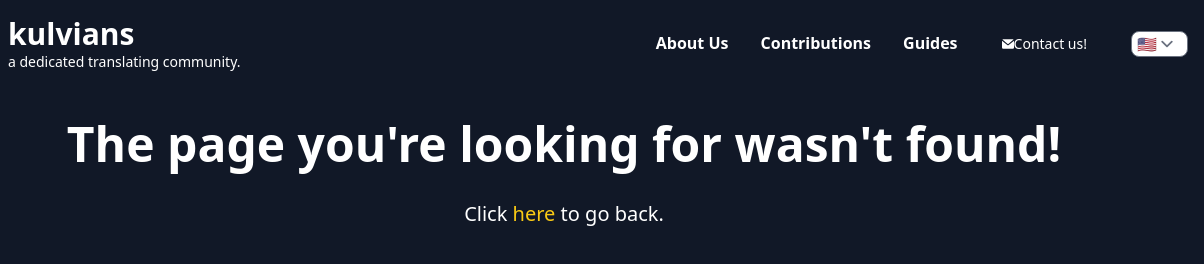
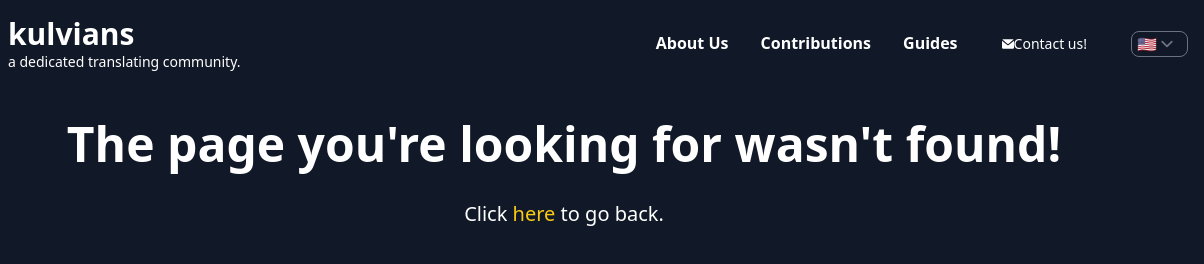
Before and after one commit to nitrogency/kulvspa, a website with bundled scripts: page frontend/index.html in a window 1280 px wide. Shown: the full height of the page, 76-1280 px from the left. Built offline with nearby package versions, Linux system fonts and the light colour scheme.

Commit message:
Changed selector background color

```diff
--- a/frontend/index.html
+++ b/frontend/index.html
@@ -56,7 +56,7 @@
                             </a>
                         </li>
                         <li>
-                            <select data-i18n-switcher style="padding-left: 5px; padding-right: 30px;" class="locale-switcher font-medium text-center inline-flex items-center text-white rounded-lg hover:bg-yellow-300 focus:ring-4 focus:outline-none focus:ring-yellow-300 h-full">
+                            <select data-i18n-switcher style="padding-left: 5px; padding-right: 30px;" class="locale-switcher font-medium text-center inline-flex items-center bg-gray-900 rounded-lg hover:bg-yellow-300 focus:ring-4 focus:outline-none focus:ring-yellow-300 h-full">
                                 <option value="en">🇺🇸</option>
                                 <option value="lt">🇱🇹</option>
                               </select>
```
